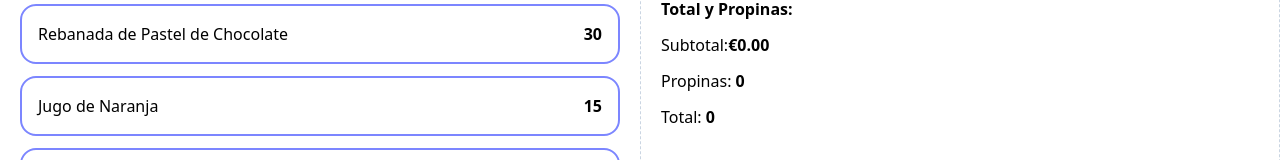
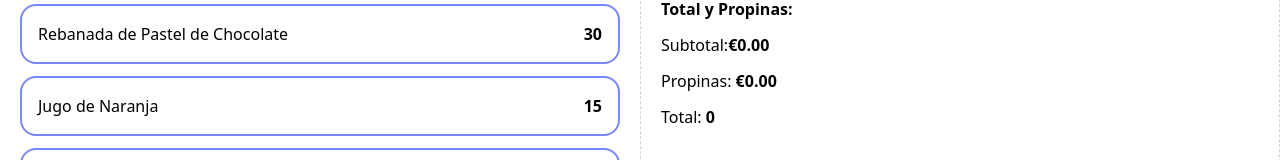
Before and after one commit to JCO91/Calculadora-Propinas, a React (Vite) app: page / in a window 1280 px wide. Shown: the part 504-664 px from the top of the page. Built offline with nearby package versions, Linux system fonts and the light colour scheme.

Commit message:
create function tipAmount

```diff
--- a/src/App.tsx
+++ b/src/App.tsx
@@ -44,6 +44,7 @@ function App() {
 
              <OrderTotal
              order={order}
+             tip= {tip}
              />
         </div>
       </main>
--- a/src/components/OrderTotal.tsx
+++ b/src/components/OrderTotal.tsx
@@ -3,15 +3,17 @@ import type { OrderItem } from "../type/type"
 import { formatCurrency } from "../helpers";
 
 type OrderTotalProp = {
-  order:OrderItem []
+  order:OrderItem [],
+  tip: number
 }
 
-export default function OrderTotal({order}: OrderTotalProp) {
+export default function OrderTotal({order, tip}: OrderTotalProp) {
 
  const subTotalAmount = useMemo(() => {
    return order.reduce((total, item) => total + item.quantity * item.price, 0);
 }, [order]);
 
+const tipAmount = useMemo(()=>subTotalAmount * tip, [tip,order]) // se ejecutara cuando cmabie tip o order
     return (
         <div className="space-y-3">
             <h2 className="font-black">Total y Propinas:</h2>
@@ -19,7 +21,7 @@ export default function OrderTotal({order}: OrderTotalProp) {
                 <span className="font-black">{formatCurrency(subTotalAmount)}</span>
             </p>
             <p>Propinas:
-                <span className="font-black"> 0 </span>
+                <span className="font-black"> {formatCurrency(tipAmount)} </span>
             </p>
             <p>Total:
                 <span className="font-black"> 0 </span>
--- a/src/components/TipProcentageForm.tsx
+++ b/src/components/TipProcentageForm.tsx
@@ -16,8 +16,7 @@ const tipOptions = [
   },
 ]
 type TipProcentageFormProps = {
-  setTip: React.Dispatch<React.SetStateAction<number>>
-
+  setTip: React.Dispatch<React.SetStateAction<number>>,
 }
 
 export default function TipProcentageForm({ setTip }: TipProcentageFormProps) {
```
